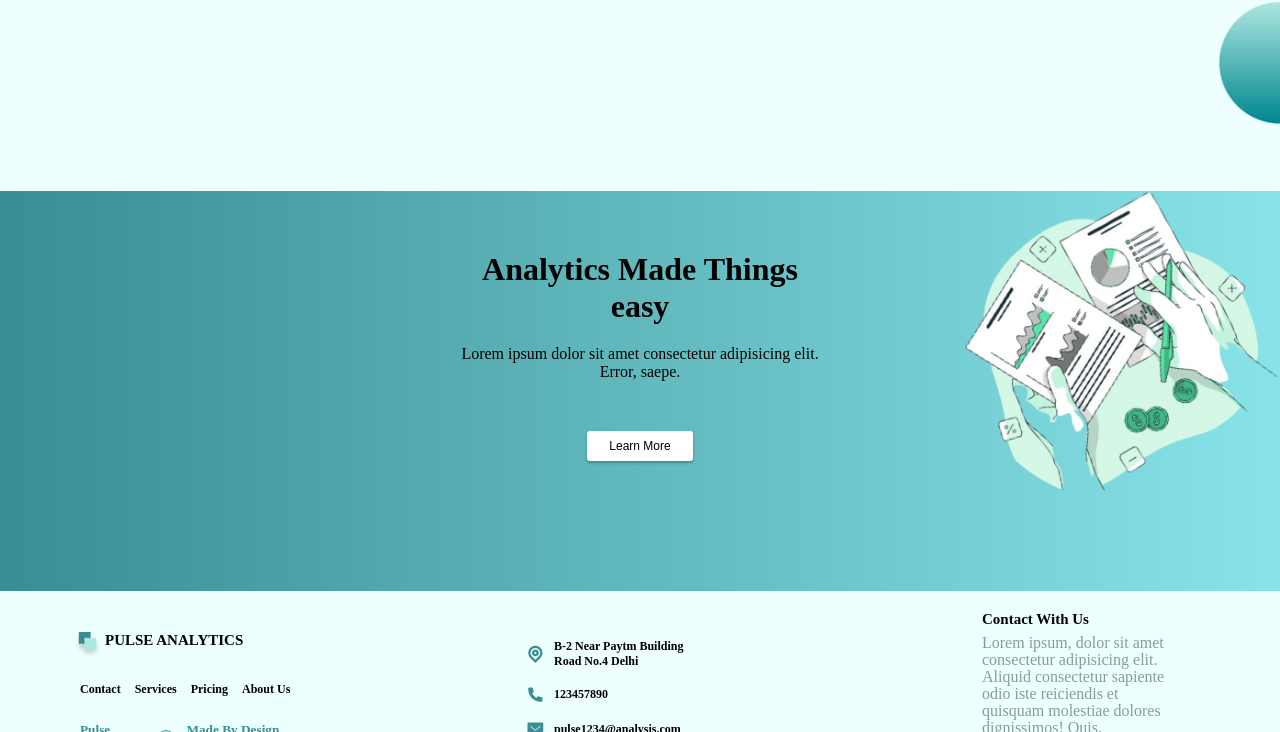
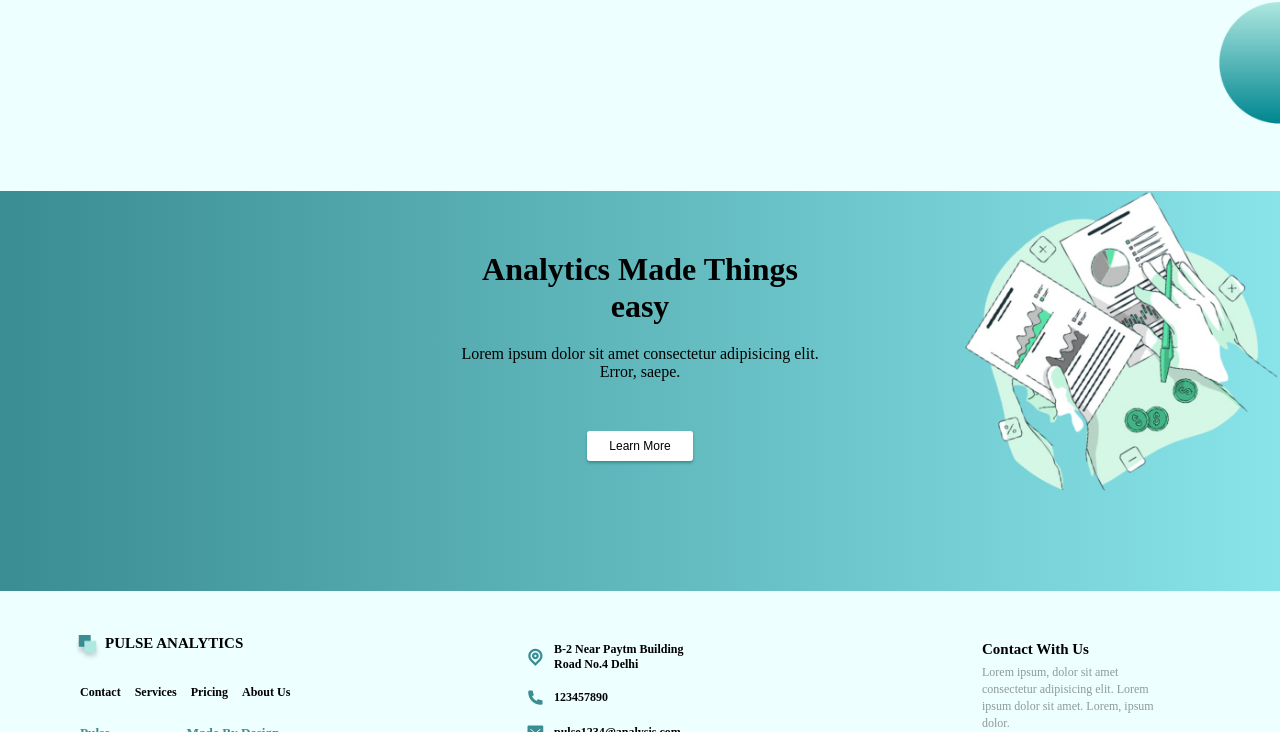
Before and after one commit to pragyasinha1110/Pulse-Analystics, a plain HTML site: page index.html in a window 1280 px wide. Shown: the part 1439-2171 px from the top of the page. Drawn offline with nearby package versions, Linux system fonts and the light colour scheme.

Commit message:
change in right footer

```diff
--- a/index.html
+++ b/index.html
@@ -72,7 +72,7 @@
             </div>
             <div id="right">
                 <h2>Contact With Us</h2>
-                <p>Lorem ipsum, dolor sit amet consectetur adipisicing elit. Aliquid consectetur sapiente odio iste reiciendis et quisquam molestiae dolores dignissimos! Quis.</p>
+                <p>Lorem ipsum, dolor sit amet consectetur adipisicing elit. Lorem ipsum dolor sit amet. Lorem, ipsum dolor.</p>
                 <i class="ri-linkedin-box-fill"></i>
                 <i class="ri-facebook-fill"></i>
                 <i class="ri-twitter-line"></i>
--- a/style.css
+++ b/style.css
@@ -273,12 +273,16 @@ html,body{
 }
 #content4 #right{
     width: 20%;
+    height: 50%;
+    margin-top: 30px;
+    margin-bottom: 10px;
 }
 #content4 #right h2{
     font-size: 15px;
 }
 #content4 #right p{
    opacity: .4;
+   font-size: 12px;
    width: 80%;
    line-height: 17px;
    margin-top: 6px;
```
